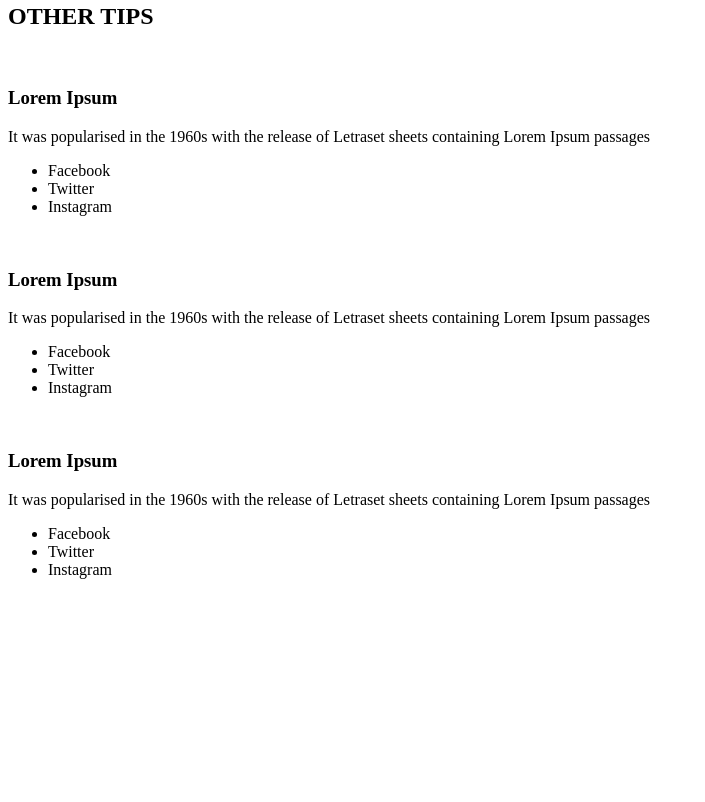
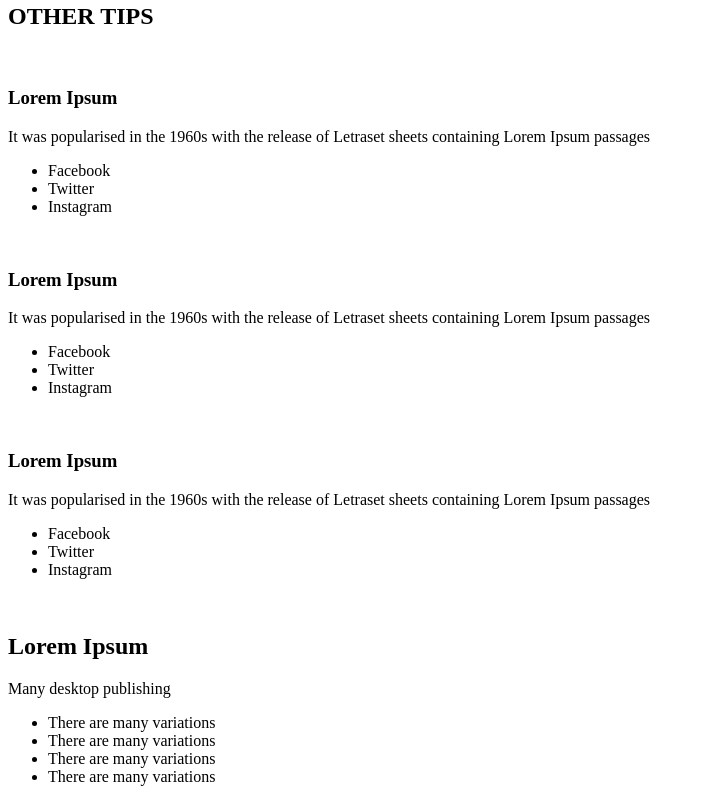
Before and after one commit to eduardocodes-pa/landing-page-residential-electrician, a plain HTML site: page index.html in a window 1280 px wide. Shown: the part 1712-2514 px from the top of the page, without its empty margins (0-705 px from the left). Before the commit the page ends 2307 px from the top, so only its background shows below. Drawn offline with Linux system fonts and the light colour scheme.

Commit message:
create benefits section

```diff
--- a/index.html
+++ b/index.html
@@ -119,6 +119,19 @@
                     </ul>
                 </div>
             </section>
+            <section>
+                <img src="" alt="">
+                <div>
+                    <h2>Lorem Ipsum</h2>
+                    <p>Many desktop publishing</p>
+                    <ul>
+                        <li>There are many variations</li>
+                        <li>There are many variations</li>
+                        <li>There are many variations</li>
+                        <li>There are many variations</li>
+                    </ul>
+                </div>
+            </section>
         </main>
     </body>
 </html>
```
